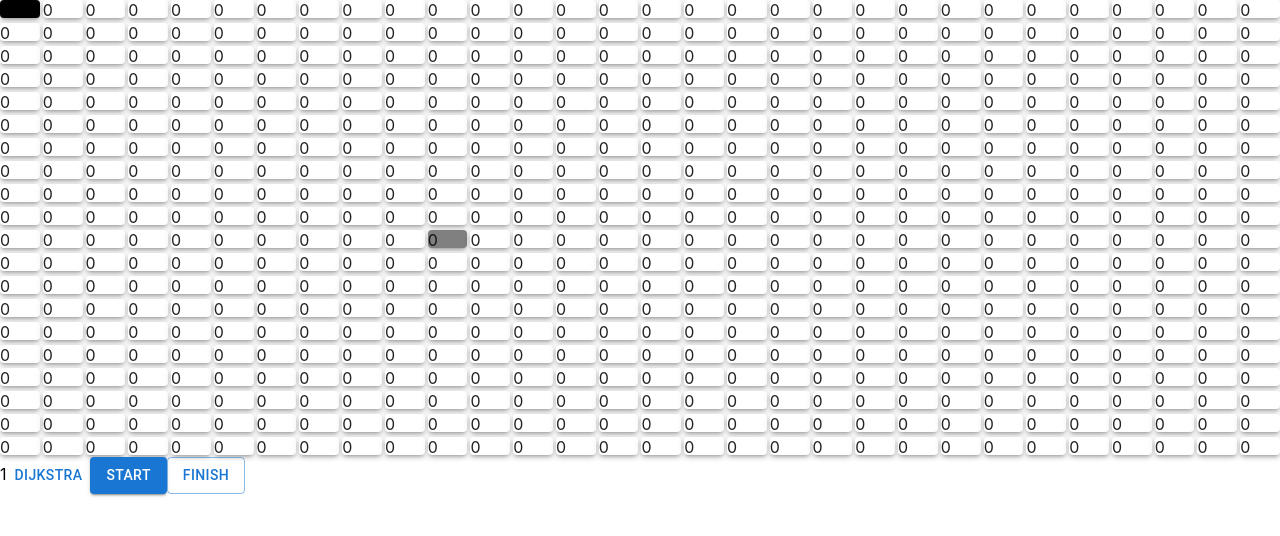
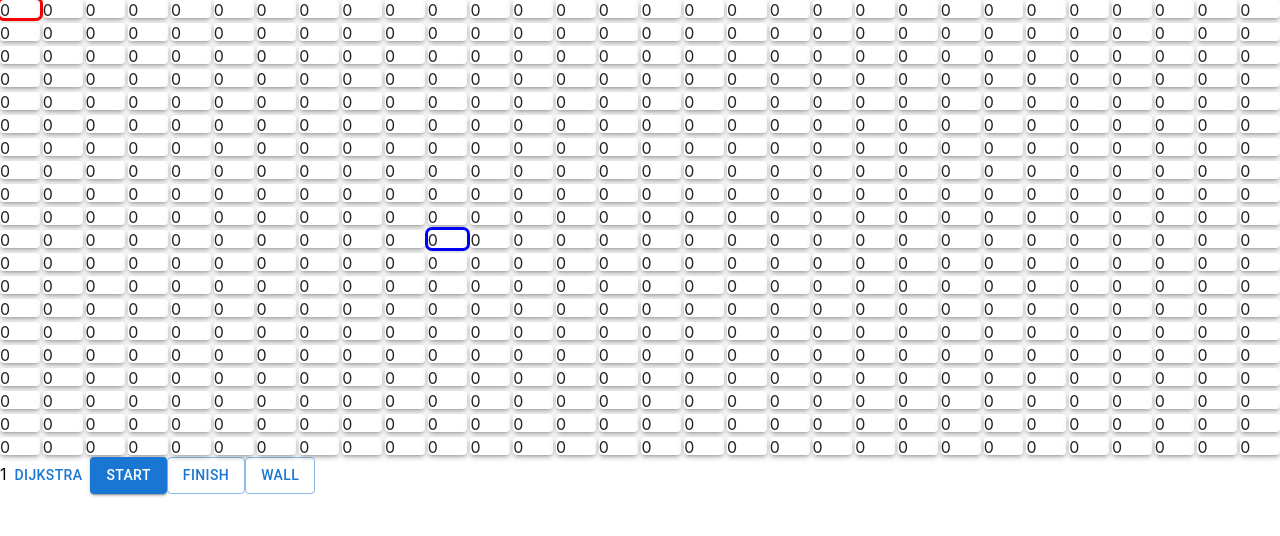
Before and after one commit to synziv/path-finding, a React (Create React App) app: page / in a window 1280 px wide. Shown: the top 536 px of the page. Built offline with nearby package versions, Linux system fonts and the light colour scheme.

Commit message:
adds wall logic

```diff
--- a/src/App.css
+++ b/src/App.css
@@ -74,11 +74,15 @@
   background-color: #FFFFFF !important;
 }
 
-.start{
+.wall{
   background-color: black !important;
 }
+
+.start{
+  outline: red solid;
+}
 .finish{
-  background-color: gray !important;
+  outline: blue solid;
 }
 
 .path{
--- a/src/App.tsx
+++ b/src/App.tsx
@@ -132,14 +132,16 @@ function App() {
 
       if(distance_c != Infinity){
         const v_coor = flatToCoor(v);
+        /*const v_value = matrix[v_coor.y][v_coor.x];
+        if(v_value == 6)
+         continue;*/
         console.time('updateMatrix');
         await updateMatrix(v_coor.x, v_coor.y, 1);
         console.timeEnd('updateMatrix');
 
         let distance_n;
-
         //voisin droite
-        if(v_coor.x <width-1){
+        if( v_coor.x <width-1 && matrix[v_coor.y][v_coor.x+1] !==6){
 
           const coorVoisin = coorToFlat(v_coor.x+1, v_coor.y, width);
           distance_n = distances[coorVoisin];
@@ -150,7 +152,7 @@ function App() {
           }
         }
         //voisin gauche
-        if(v_coor.x >0){
+        if(v_coor.x >0  && matrix[v_coor.y][v_coor.x-1] !==6){
           //console.log("voisin G");
           const coorVoisin = coorToFlat(v_coor.x-1, v_coor.y, width);
           distance_n = distances[coorVoisin];
@@ -163,7 +165,7 @@ function App() {
           }
         }
         //voisin bas
-        if(v_coor.y > 0){
+        if(v_coor.y > 0  && matrix[v_coor.y-1][v_coor.x] !==6){
           //console.log("voisin B");
           const coorVoisin = coorToFlat(v_coor.x, v_coor.y-1, width);
           distance_n = distances[coorVoisin];
@@ -176,7 +178,7 @@ function App() {
           }
         }
         //voisin haut
-        if(v_coor.y <width-1){
+        if(v_coor.y <height-1 && matrix[v_coor.y+1][v_coor.x] !==6){
           //console.log("voisin H");
           const coorVoisin = coorToFlat(v_coor.x, v_coor.y+1, width);
           distance_n = distances[coorVoisin];
@@ -198,7 +200,7 @@ function App() {
   }
 
   const print_path=async (chemins: Uint32Array)=>{
-    let current:ICoor = {x: 25, y:15};
+    let current:ICoor = finish.current;
     let clear_path = [];
     current = flatToCoor(chemins[coorToFlat(current.x, current.y, width)]);
     while(!(current.x == start.current.x && current.y ==start.current.y )){
@@ -243,9 +245,8 @@ function App() {
 
         <Button onClick={()=>changePen(3)} variant={pen.current == 3 ? 'contained' : "outlined"}>Start</Button>
         <Button onClick={()=>changePen(5)} variant={pen.current == 5 ? 'contained' : "outlined"}>Finish</Button>
+        <Button onClick={()=>changePen(6)} variant={pen.current == 6 ? 'contained' : "outlined"}>Wall</Button>
       </div>
-
-
     )
 
 }
--- a/src/CellComponent.tsx
+++ b/src/CellComponent.tsx
@@ -23,6 +23,7 @@ class CellComponent extends React.Component<ICellComponentProps> {
         else if(v == 3) return 'start';
         else if(v == 4) return 'path';
         else if(v == 5) return 'finish';
+        else if(v == 6) return 'wall';
     }
     render() {
         console.log("render"+{x: this.props.x, y: this.props.y});
```
